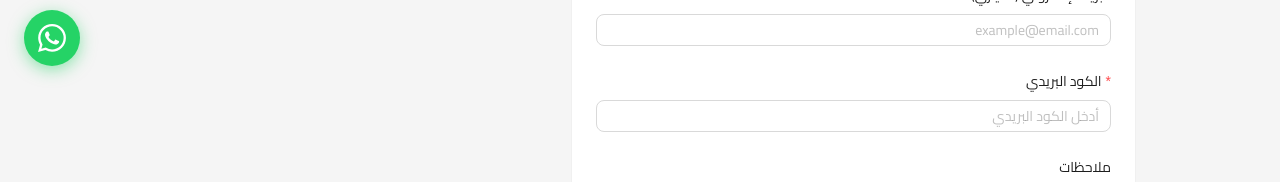
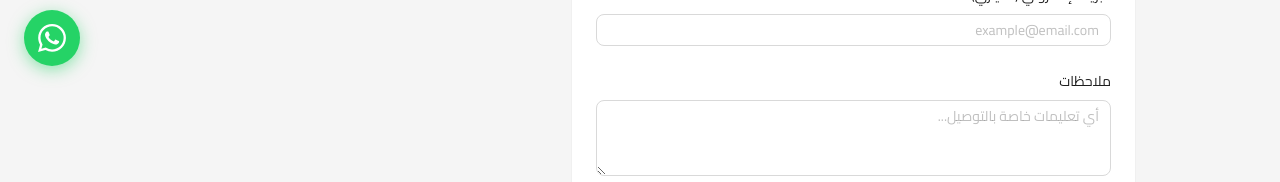
Before and after one commit to SalahElkadim/trendshop, a React (Create React App) app: page /checkout in a window 1280 px wide. Shown: the part 710-892 px from the top of the page. Built offline with nearby package versions, Linux system fonts and the light colour scheme; no server answers.

Commit message:
clean commit

```diff
--- a/src/pages/Checkout/CheckoutPage.jsx
+++ b/src/pages/Checkout/CheckoutPage.jsx
@@ -314,16 +314,6 @@ const CheckoutPage = observer(() => {
               >
                 <Input placeholder="example@email.com" />
               </Form.Item>
-
-              {/* الكود البريدي */}
-              <Form.Item
-                name="shipping_postal_code"
-                label="الكود البريدي"
-                rules={[{ required: true, message: "أدخل الكود البريدي" }]}
-              >
-                <Input placeholder="أدخل الكود البريدي" />
-              </Form.Item>
-
               {/* 8. الملاحظات */}
               <Form.Item name="notes" label="ملاحظات">
                 <Input.TextArea
```
